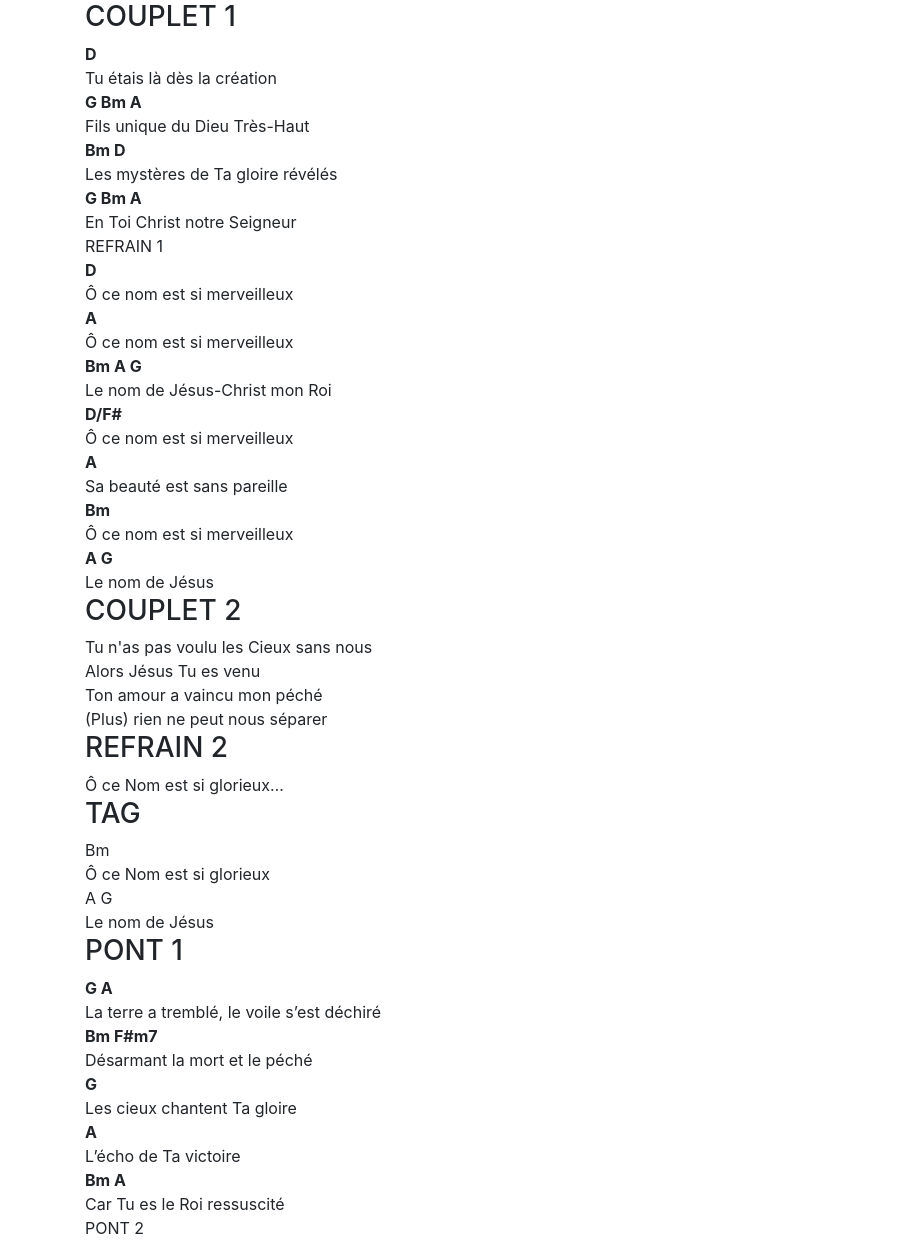
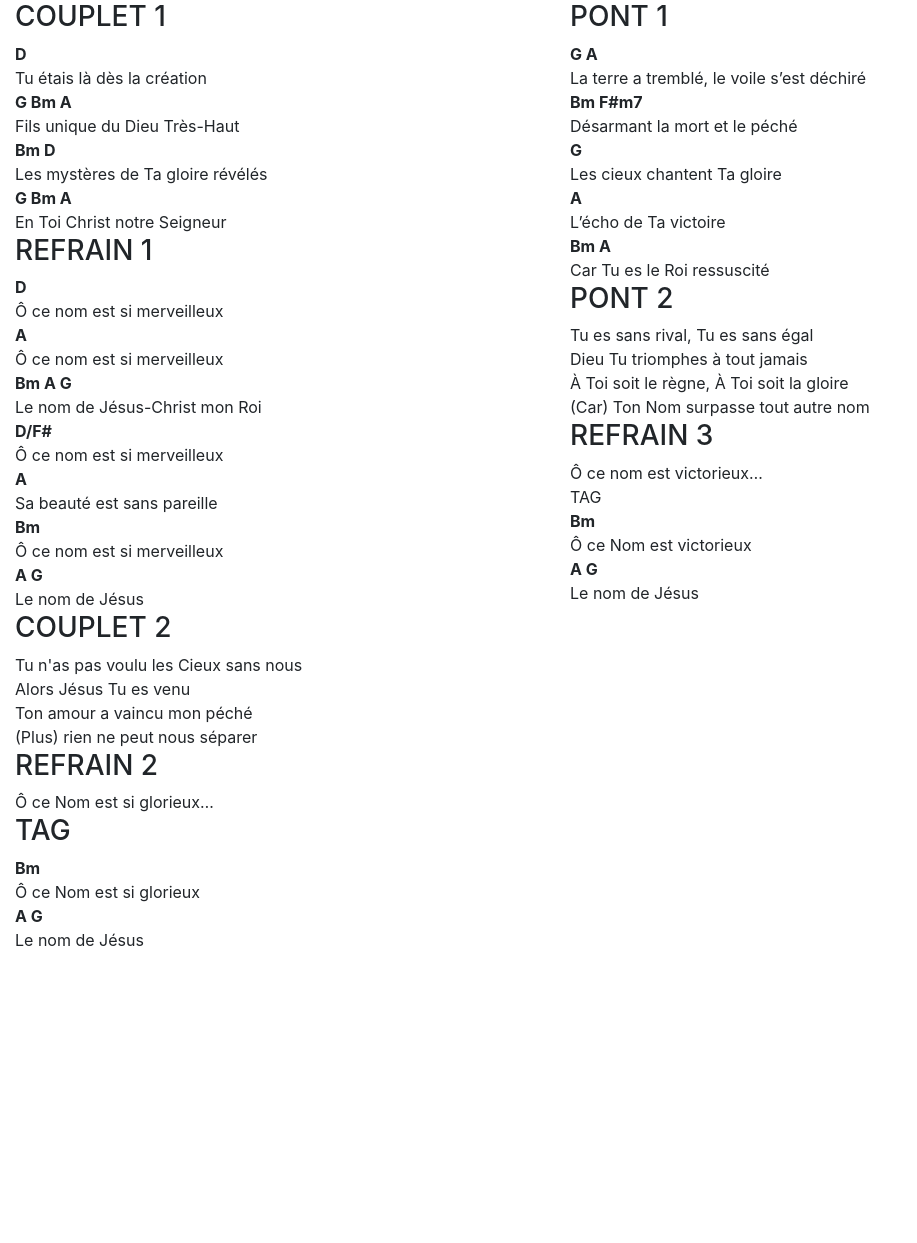
Before and after one commit to fbonhomme/declic, a plain HTML site: page CeNomSiMerveilleux.html in a window 1280 px wide. Shown: the top 1243 px of the page, without its empty margins (0-917 px from the left). After the commit the page ends 952 px from the top, so only its background shows below. Drawn offline with Linux system fonts and the light colour scheme.

Commit message:
ajout de col

```diff
--- a/CeNomSiMerveilleux.html
+++ b/CeNomSiMerveilleux.html
@@ -13,7 +13,8 @@
     <title>Document</title>
 </head>
 <body>
-<div class="container">
+<div class="container row">
+    <div class="col">
         <div>
             <h3>COUPLET 1</h3>
             <p class="mb-0 font-weight-bold">D</p>
@@ -26,7 +27,7 @@
             <p>En Toi Christ notre Seigneur</p>
         </div>
         <div>
-        <p>REFRAIN 1</p>
+            <h3>REFRAIN 1</h3>
             <p class="mb-0 font-weight-bold">D</p>
             <p>Ô ce nom est si merveilleux</p>
             <p class="mb-0 font-weight-bold">A</p>
@@ -53,11 +54,13 @@
         </div>
         <div>
             <h3>TAG</h3>
-        <p>Bm</p>
+            <p class="mb-0 font-weight-bold">Bm</p>
             <p>Ô ce Nom est si glorieux</p>
-        <p>A G</p>
+            <p class="mb-0 font-weight-bold">A G</p>
             <p>Le nom de Jésus</p>
         </div>
+    </div>
+    <div class="col">
         <div>
             <h3>PONT 1</h3>
             <p class="mb-0 font-weight-bold">G A</p>
@@ -70,7 +73,7 @@
             <p>L’écho de Ta victoire</p>
             <p class="mb-0 font-weight-bold">Bm A</p>
             <p>Car Tu es le Roi ressuscité</p>
-        <p>PONT 2</p>
+            <h3>PONT 2</h3>
             <p>Tu es sans rival, Tu es sans égal</p>
             <p>Dieu Tu triomphes à tout jamais</p>
             <p>À Toi soit le règne, À Toi soit la gloire</p>
@@ -86,4 +89,5 @@
             <p>Le nom de Jésus</p>
         </div>
     </div>
+</div>
 </body>
```
Also changed, not shown: NosYeusSontSurToi.html (+5 -5 lines), parole.html (+5 -1 lines). Lines whose indentation alone changed are shown as unchanged.
